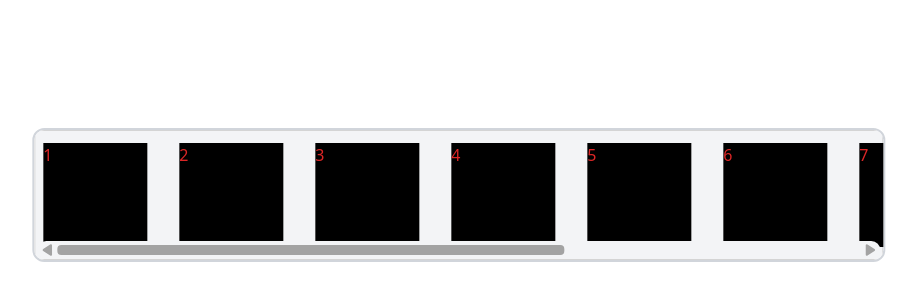
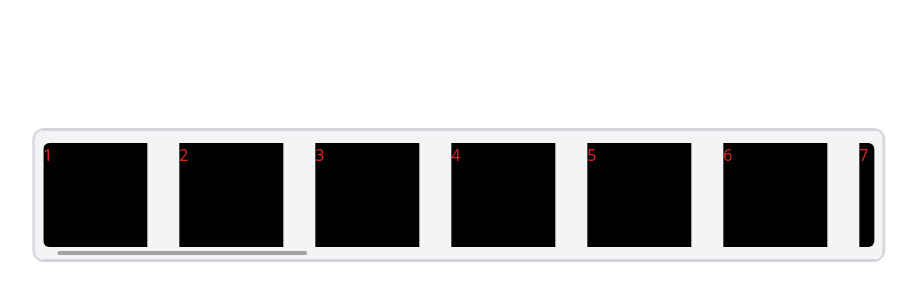
Before and after one commit to applesack/image-viewer, a Vue app: page / in a window 1280 px wide. Shown: the part 498-798 px from the top of the page, without its empty margins (181-1098 px from the left). Built offline with nearby package versions, Linux system fonts and the light colour scheme.

Commit message:
Overlay组件优化交互效果

```diff
--- a/src/App.vue
+++ b/src/App.vue
@@ -2,7 +2,7 @@
   <div class="h-screen w-screen">
     <Overlay class="absolute w-2/3 left-1/2 bottom-10 -translate-x-1/2">
       <div class="flex flex-row items-center justify-start space-x-8">
-        <div v-for="i in 10" :key="i" class="h-[104px] w-[104px] shrink-0 bg-black text-red-600">{{ i }}</div>
+        <div v-for="i in 20" :key="i" class="h-[104px] w-[104px] shrink-0 bg-black text-red-600">{{ i }}</div>
       </div>
       <!--      <div class="w-8 h-8 bg-red-50"></div>-->
       <!--      <div class="w-8 h-8 bg-red-50"></div>-->
--- a/src/components/Overlay/Overlay.vue
+++ b/src/components/Overlay/Overlay.vue
@@ -3,34 +3,50 @@
     <div class="relative">
       <!-- 内容 -->
       <div class="z-10 h-full border border-solid border-neutral-300 bg-gray-100 px-2 py-3">
-          <TheSlot
-            :v-node="defaultSlot"
-            class=""
-            :style="{
-            marginLeft: `${slider.contentOffset}px`
+        <TheSlot
+          :v-node="defaultSlot"
+          class="overflow-hidden rounded-md transition-[margin-left]"
+          :style="{
+            marginLeft: `${slider.contentOffset}px`,
+            transitionDuration: `${slider.style.enableAnimation ? 75 : 0}ms`,
           }"></TheSlot>
       </div>
 
       <!-- 滚动条容器 -->
-      <div class="absolute bottom-px h-4.5 w-full px-px" :class="{ hidden: !slider.isOverflow }">
+      <div
+        class="absolute bottom-px h-4.5 w-full px-px transition-[height] duration-75"
+        :class="{ hidden: !slider.isOverflow, '!h-3': slider.style.folded }"
+        @mouseover="handleMouseOverSliderContainer"
+        @mouseleave="handleMouseLeaveSliderContainer">
         <!-- 滑轨 -->
-        <div class="mx-0.5 flex h-4.5 items-center justify-center rounded-full bg-gray-100">
+        <div
+          class="mx-0.5 flex h-4.5 items-center justify-center rounded-full bg-gray-100 transition-[height] duration-75"
+          :class="{ '!h-3': slider.style.folded }">
           <!-- 滑轨控制按钮 - 开始 -->
-          <div class="flex w-5 items-center justify-end">
-            <Triangle type="left" class="mr-1 cursor-pointer"></Triangle>
+          <div
+            class="flex w-5 items-center justify-end transition-opacity duration-75"
+            :class="{ 'opacity-0': slider.style.folded }">
+            <Triangle type="left" class="mr-1" @click="handleClickControlStart"></Triangle>
           </div>
 
           <!-- 滑块 -->
           <div class="flex flex-1 items-center">
             <div
-              class="border-px right-0 box-border h-2.5 rounded border-neutral-300 bg-neutral-400 hover:cursor-pointer"
-              :style="{ width: `${slider.blockWidth}px`, marginLeft: `${slider.blockOffset}px` }"
+              class="border-px right-0 box-border h-2.5 rounded border-neutral-300 bg-neutral-400 transition-[margin-left] duration-75"
+              :style="{
+                width: `${slider.blockWidth}px`,
+                height: `${slider.style.folded ? 4 : 10}px`,
+                marginLeft: `${slider.blockOffset}px`,
+                transitionDuration: `${slider.style.enableAnimation ? 75 : 0}ms`,
+              }"
               ref="blockRef"></div>
           </div>
 
           <!-- 滑轨控制按钮 - 结束 -->
-          <div class="flex w-5 items-center justify-start">
-            <Triangle type="right" class="ml-1 cursor-pointer"></Triangle>
+          <div
+            class="flex w-5 items-center justify-start transition-opacity duration-75"
+            :class="{ 'opacity-0': slider.style.folded }">
+            <Triangle type="right" class="ml-1" @click="handleClickControlEnd"></Triangle>
           </div>
         </div>
       </div>
@@ -39,11 +55,10 @@
 </template>
 
 <script setup lang="ts">
-import { onBeforeUnmount, onMounted, reactive, ref, toRaw, useSlots, watch } from "vue";
+import { onBeforeUnmount, onMounted, reactive, ref, useSlots, watch } from "vue";
 import createSlot from "./createSlot.ts";
 import Triangle from "./Triangle.vue";
 import { minmax } from "../../utils/helper.ts";
-import { av } from "vitest/dist/reporters-5f784f42";
 
 // 获取 slot 的实际元素，并计算元素的高度/宽度
 // 由于最前面的可能是注释 <!-- -->，
@@ -70,6 +85,11 @@ const slider = reactive({
   contentWidth: 0,
   trackWidth: 0,
   trackOffsetLeft: 0,
+  style: {
+    enableAnimation: false,
+    folded: true,
+    foldTimer: 1,
+  },
   event: {
     mouseX: 0,
     blockX: 0,
@@ -112,7 +132,6 @@ const reCalcOffset = () => {
   // 滑动内容
   const availableContentWidth = slider.contentWidth - slider.containerWidth + 16 + 5;
   slider.contentOffset = -(availableContentWidth * rate);
-  console.log("内容", rate, slider.contentWidth);
 };
 
 // 当滑轨的偏移量百分比发生变化时
@@ -125,6 +144,31 @@ watch(
     immediate: true,
   },
 );
+
+const handleClickControlStart = () => {
+  slider.style.enableAnimation = true;
+  slider.rate = minmax(slider.rate - 10, 0, 100);
+};
+
+const handleClickControlEnd = () => {
+  slider.style.enableAnimation = true;
+  slider.rate = minmax(slider.rate + 10, 0, 100);
+};
+
+const handleMouseOverSliderContainer = () => {
+  clearTimeout(slider.style.foldTimer);
+  slider.style.folded = false;
+};
+
+const handleMouseLeaveSliderContainer = () => {
+  slider.style.foldTimer = setTimeout(() => {
+    if (slider.event.isDown) {
+      handleMouseLeaveSliderContainer();
+      return;
+    }
+    slider.style.folded = true;
+  }, 500) as unknown as number;
+};
 
 const blockRef = ref<HTMLElement>();
 
@@ -140,6 +184,7 @@ const handleMouseMove = (e: MouseEvent) => {
   if (!slider.event.isDown) {
     return;
   }
+  slider.style.enableAnimation = false;
   const moved = slider.event.blockX - slider.trackOffsetLeft + (e.clientX - slider.event.mouseX);
   slider.rate = minmax((moved / (slider.trackWidth - slider.blockWidth)) * 100, 0, 100);
 };
@@ -149,9 +194,18 @@ const handleMouseUp = () => {
   slider.event.isDown = false;
 };
 
+// 处理鼠标滚轮事件
+const handleMouseWheel = (e: WheelEvent) => {
+  const direction = e.deltaY > 0 ? 1 : -1;
+  const amount = 7 * direction;
+  slider.style.enableAnimation = true;
+  slider.rate = minmax(slider.rate + amount, 0, 100);
+};
+
 onMounted(() => {
   reCalcSize();
 
+  overlayRef.value?.addEventListener("wheel", handleMouseWheel);
   blockRef.value?.addEventListener("mousedown", handleMouseDown);
   document.addEventListener("mousemove", handleMouseMove);
   document.addEventListener("mouseup", handleMouseUp);
```
Also changed, not shown: .prettierrc.json.
